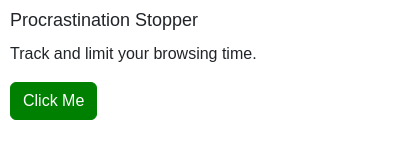
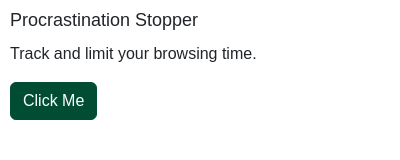
Before and after one commit to 0xLukasinho/procrastination-stopper, a browser extension: page HTML/popup.html in a window 400 px wide. Drawn offline with nearby package versions, Linux system fonts and the light colour scheme.

Commit message:
custom colors and wireframes

```diff
--- a/sass/main.scss
+++ b/sass/main.scss
@@ -1,3 +1,13 @@
-$primary: green;
+$green-100: #E6F2EE;
+$green-200: #C0E0D5;
+$green-300: #99CDBC;
+$green-400: #4DA789;
+$green-500: #018157;
+$green-600: #01744E;
+$green-700: #014D34;
+$green-800: #003A27;
+
+$primary: $green-700;
+$light: $green-100;
 
 @import '../node_modules/bootstrap/scss/bootstrap.scss';
```
Also changed, not shown: CSS/main.css, wireframes/Options page.png (added), wireframes/Pop-Up - Settings 2.png (added), wireframes/Pop-Up - Settings.png (added), wireframes/Pop-Up-start.png (added), 1 other file.
